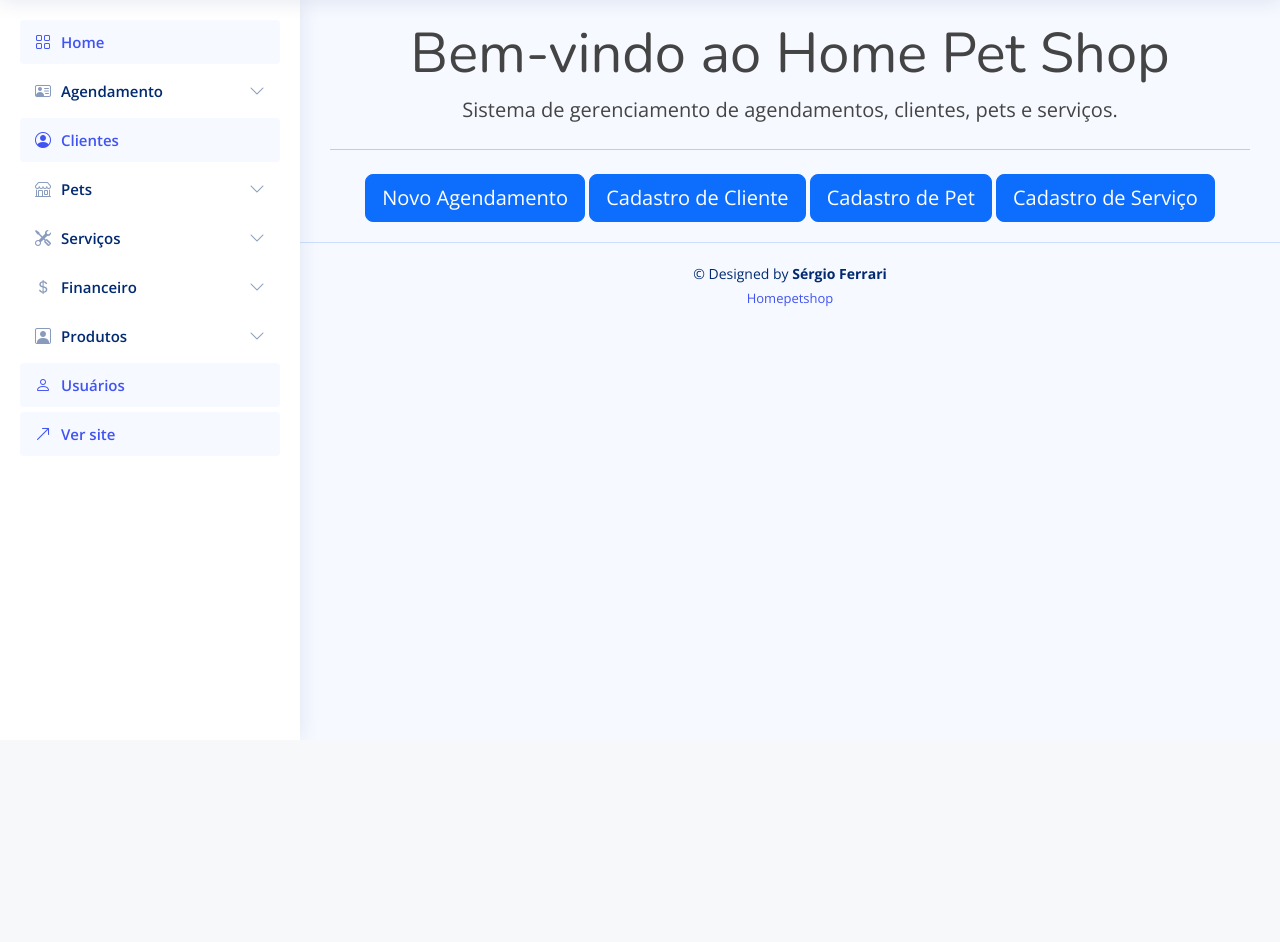
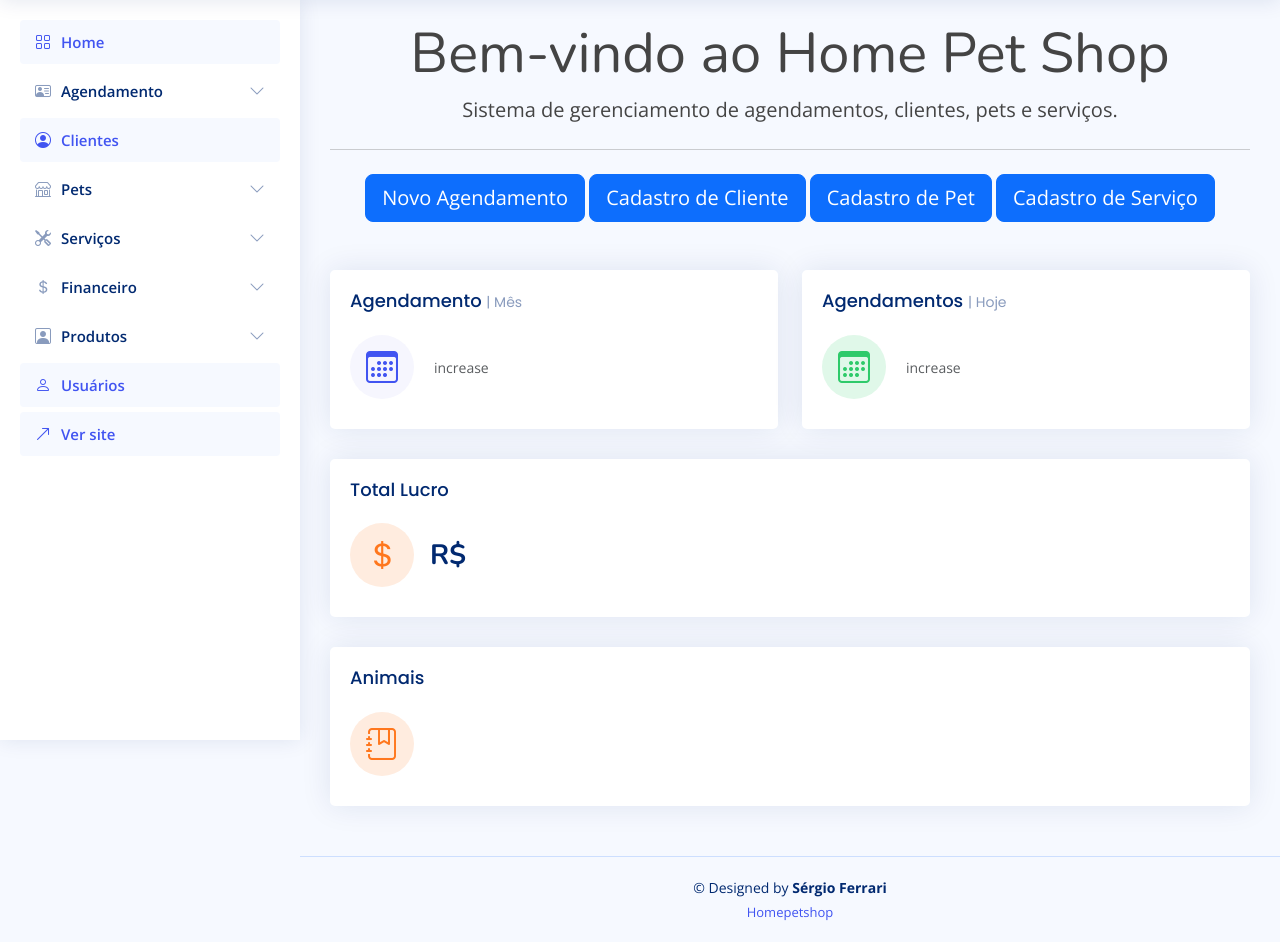
Before and after one commit to sergioferrar/homepet, a Symfony app: template templates/home/index.html.twig in a window 1280 px wide. Shown: the part 60-1002 px from the top of the page. Before the commit the page ends 783 px from the top, so only its background shows below. Run offline with Twig, Linux system fonts and the light colour scheme; the template is opened without the code that fills it, so the values that code supplies are empty; some libraries are stand-ins or nearby versions.

Commit message:
dashboard

```diff
--- a/templates/home/index.html.twig
+++ b/templates/home/index.html.twig
@@ -1,8 +1,9 @@
 {% extends 'base.html.twig' %}
 
 {% block body %}
-<div class="jumbotron text-center" >
+<div class="jumbotron text-center mb-5" >
     <h1 class="display-4" color: black >Bem-vindo ao Home Pet Shop</h1>
+
     <p class="lead">Sistema de gerenciamento de agendamentos, clientes, pets e serviços.</p>
     <hr class="my-4">
 
@@ -11,4 +12,124 @@
     <a class="btn btn-primary btn-lg text-white mr-2" href="{{ path('pet_novo') }}" role="button">Cadastro de Pet</a>
     <a class="btn btn-primary btn-lg text-white" href="{{ path('servico_novo') }}" role="button">Cadastro de Serviço</a>
 </div>
+
+    <section class="section dashboard">
+        <div class="row">
+
+            <!-- Left side columns -->
+            <div class="col-lg-12">
+                <div class="row">
+
+                    <!-- Sales Card -->
+                    <div class="col-xxl-3 col-md-6">
+                        <div class="card info-card sales-card">
+
+
+
+                            <div class="card-body">
+                                <h5 class="card-title">Agendamento <span>| Mês</span></h5>
+
+                                <div class="d-flex align-items-center">
+                                    <div class="card-icon rounded-circle d-flex align-items-center justify-content-center">
+                                        <i class="bi bi-calendar3"></i>
+                                    </div>
+                                    <div class="ps-3">
+                                        <h6>{{ agendamento }}</h6>
+                                        <span class="text-success small pt-1 fw-bold d-none">0%</span> <span class="text-muted small pt-2 ps-1">increase</span>
+
+                                    </div>
+                                </div>
+                            </div>
+
+                        </div>
+                    </div><!-- End Sales Card -->
+
+                    <!-- Revenue Card -->
+                    <div class="col-xxl-3 col-md-6">
+                        <div class="card info-card revenue-card">
+
+
+
+                            <div class="card-body">
+                                <h5 class="card-title">Agendamentos <span>| Hoje</span></h5>
+
+                                <div class="d-flex align-items-center">
+                                    <div class="card-icon rounded-circle d-flex align-items-center justify-content-center">
+                                        <i class="bi bi-calendar3"></i>
+                                    </div>
+                                    <div class="ps-3">
+                                        <h6>{{ agendamentoHoje }}</h6>
+                                        <span class="text-success small pt-1 fw-bold d-none">8%</span> <span class="text-muted small pt-2 ps-1">increase</span>
+
+                                    </div>
+                                </div>
+                            </div>
+
+                        </div>
+                    </div><!-- End Revenue Card -->
+
+                    <!-- Customers Card -->
+                    <div class="col-xxl-3 col-xl-12">
+
+                        <div class="card info-card customers-card">
+
+
+                            <div class="card-body">
+                                <h5 class="card-title">Total Lucro</h5>
+
+                                <div class="d-flex align-items-center">
+                                    <div class="card-icon rounded-circle d-flex align-items-center justify-content-center">
+                                        <i class="bi bi-currency-dollar"></i>
+                                    </div>
+                                    <div class="ps-3">
+                                        <h6>R$ {{ lucrototal }}</h6>
+                                        <span class="text-danger small pt-1 fw-bold d-none">6%</span>
+                                        <span class="text-muted small pt-2 ps-1 d-none">decrease</span>
+
+                                    </div>
+                                </div>
+
+                            </div>
+                        </div>
+
+                    </div><!-- End Customers Card -->
+                    <div class="col-xxl-3 col-xl-12">
+
+                        <div class="card info-card customers-card">
+
+
+
+                            <div class="card-body">
+                                <h5 class="card-title">Animais</h5>
+
+                                <div class="d-flex align-items-center">
+                                    <div class="card-icon rounded-circle d-flex align-items-center justify-content-center">
+                                        <i class="bi bi-journal-bookmark"></i>
+                                    </div>
+                                    <div class="ps-3">
+                                        <h6>{{ animais }}</h6>
+                                        <span class="text-danger small pt-1 fw-bold d-none">12%</span>
+                                        <span class="text-muted small pt-2 ps-1 d-none">decrease</span>
+
+                                    </div>
+                                </div>
+
+                            </div>
+                        </div>
+
+                    </div><!-- End Customers Card -->
+
+                    <!-- Reports -->
+
+                    <!-- Recent Sales -->
+
+                    <!-- Top Selling -->
+
+                </div>
+            </div><!-- End Left side columns -->
+
+            <!-- Right side columns -->
+
+        </div>
+    </section>
 {% endblock %}
```
Also changed, not shown: src/Controller/HomeController.php (+12 -1 lines), src/Repository/FinanceiroRepository.php (+49 -17 lines).
